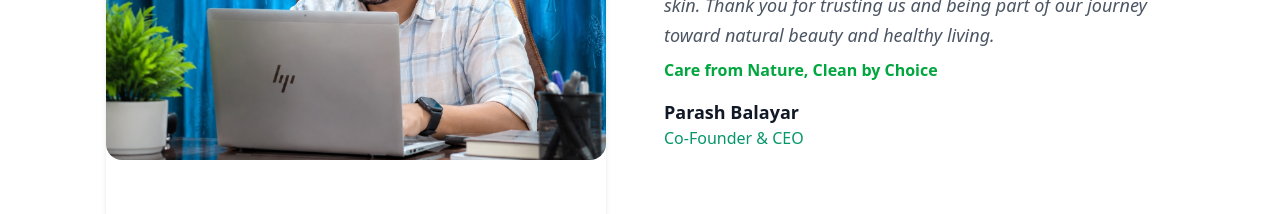
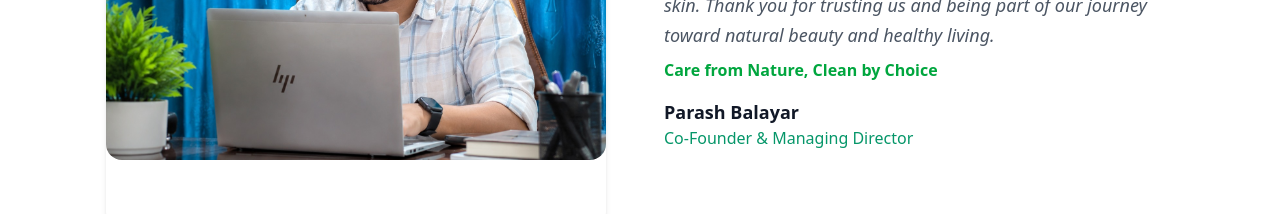
Before and after one commit to Sujan14728/skincarenepal, a Next.js app: page /landing/about in a window 1280 px wide. Shown: the part 940-1154 px from the top of the page. Built offline with nearby package versions, Linux system fonts and the light colour scheme; no server answers; the database is empty.

Commit message:
fix: message

```diff
--- a/components/landing/about-page/Message.tsx
+++ b/components/landing/about-page/Message.tsx
@@ -33,7 +33,7 @@ export default function Message() {
           <div className='mt-4'>
             <h4 className='text-lg font-bold text-gray-900'>Parash Balayar</h4>
             <p className='text-base font-medium text-emerald-600'>
-              Co-Founder & CEO
+              Co-Founder & Managing Director
             </p>
           </div>
         </div>
```
